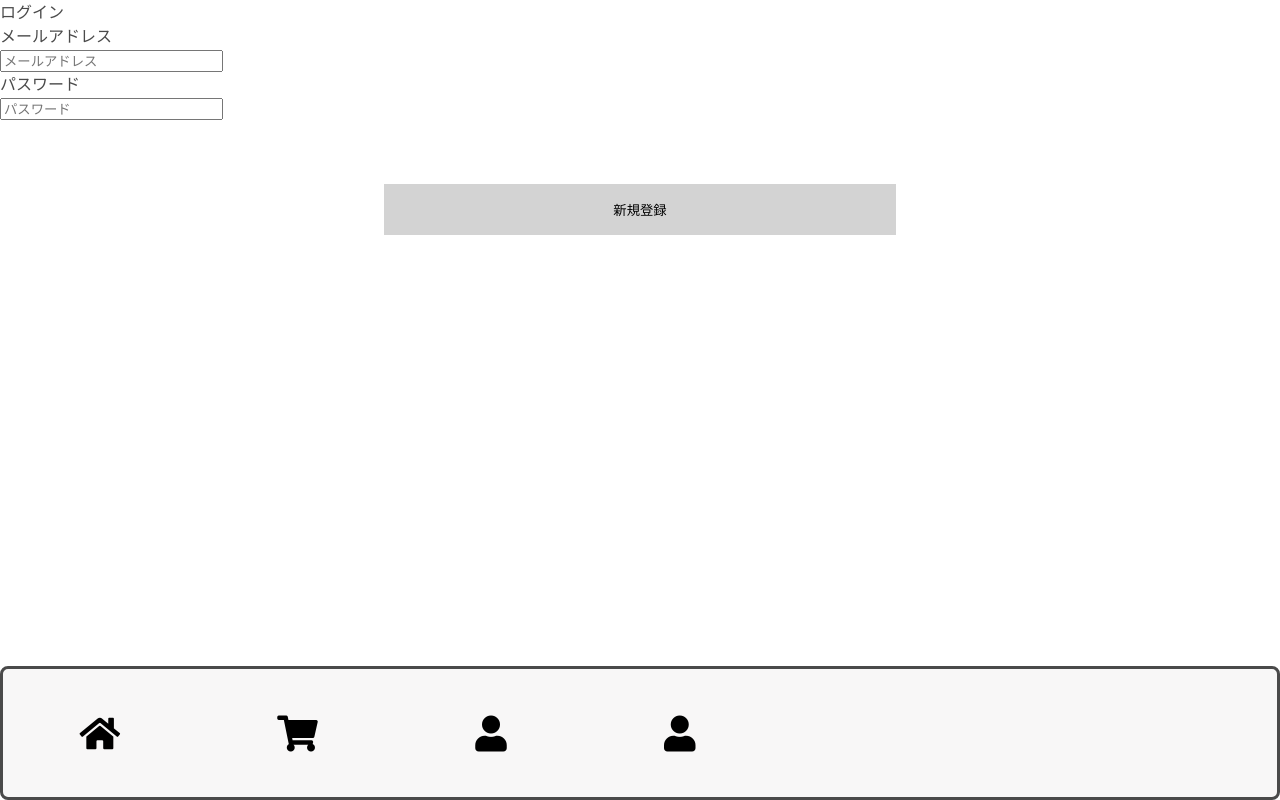
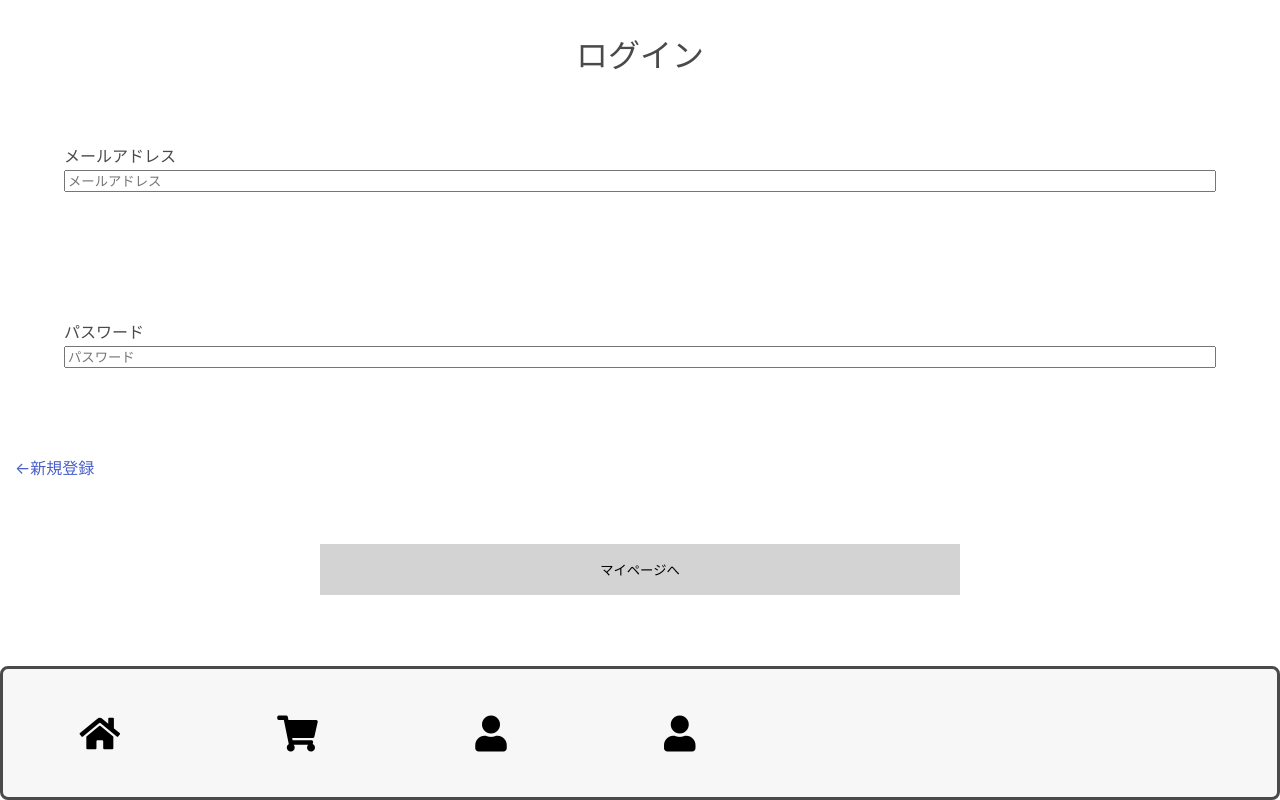
Before and after one commit to HidetoOzeki/GamingDeviceEC, a PHP site: page /login.php in a window 1280 px wide. Run offline with PHP 8.4, Linux system fonts and the light colour scheme.

Commit message:
ログイン画面
ログイン画面　修正　VueJsとPHPのみ

```diff
--- a/source/login.php
+++ b/source/login.php
@@ -1,15 +1,16 @@
 <?php require 'modules/header.php'; ?>
 
-    <h1>ログイン</h1>
-
+    <h1 class="page_title">ログイン</h1>
+<div class="centered_input_wide">
     <p>メールアドレス</p>
     <input placeholder="メールアドレス" type="text">
 
     <p>パスワード</p>
     <input placeholder="パスワード" type="password">
-
+</div>
     <br>
-    <button class="centered_button">新規登録</button>
+    <a href="signup.php" class="sinki_rinku">←新規登録</a><br>
+    <input class="centered_button" type="submit" value="マイページへ">
 
 <?php require 'modules/navigation.php'; ?>
 <?php require 'modules/footer.php'; ?>
--- a/source/style/style.css
+++ b/source/style/style.css
@@ -22,16 +22,20 @@
 }
 
 .centered_button{
-    margin-left: 30%;
+    margin-left: 25%;
     margin-top: 5%;
     margin-bottom: 5%;
-    width: 40%;
+    width: 50%;
     border: 0;
     background-color: lightgray;
     padding-top: 16px;
     padding-bottom: 16px;
 }
 
+.sinki_rinku{
+padding-left:  15px;
+}
+
 body {
     background-color: white;
 }
```
